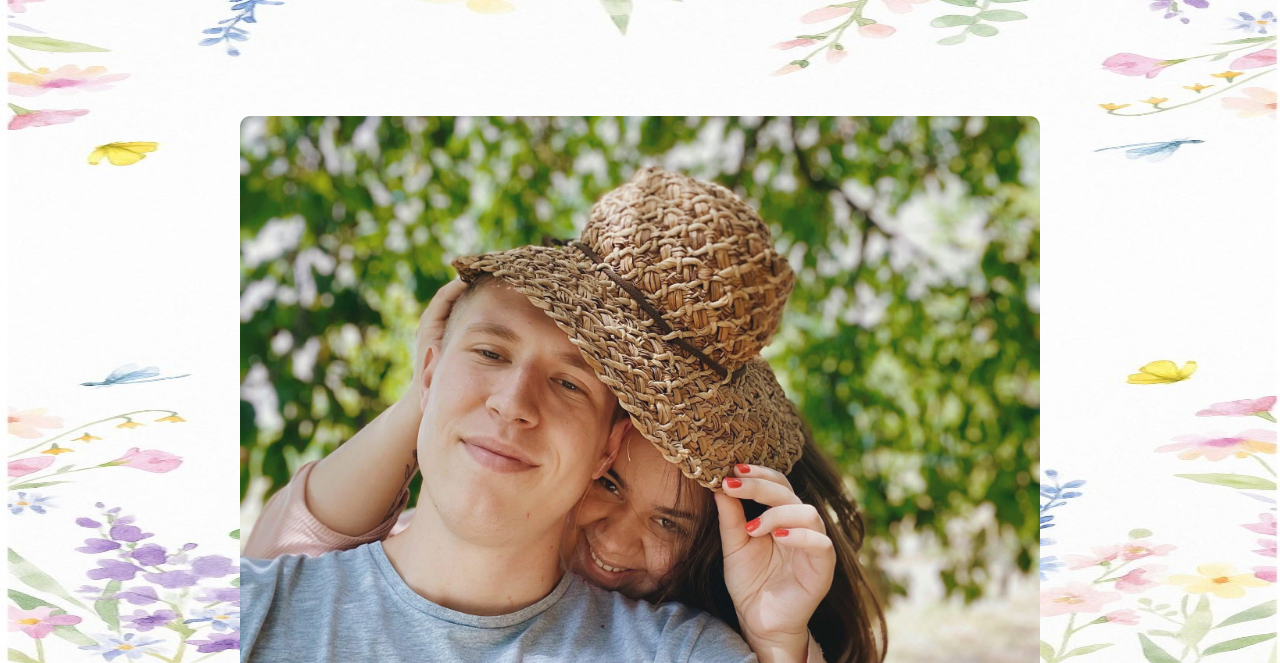
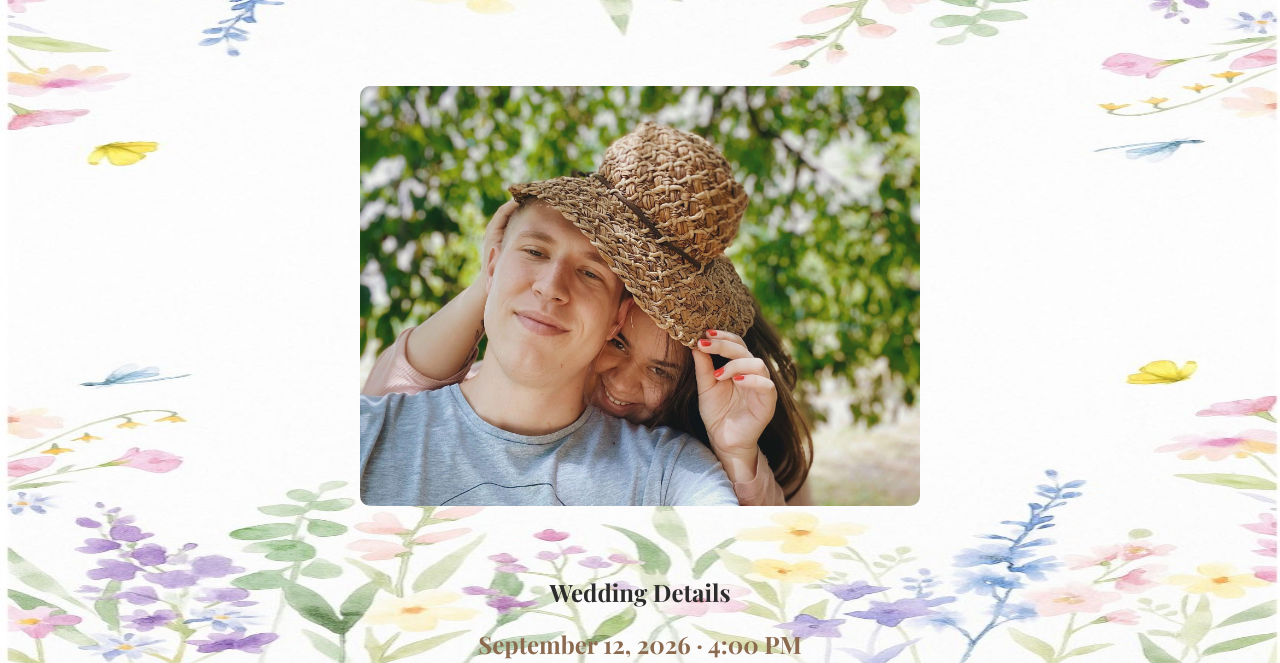
Before and after one commit to daliborbuncic/luka-mia, a plain HTML site: page index.html in a window 1280 px wide. Shown: the part 137-800 px from the top of the page. Drawn offline with nearby package versions, Linux system fonts and the light colour scheme; a web font is replaced by a local one.

Commit message:
Add files via upload

```diff
--- a/index.html
+++ b/index.html
@@ -62,7 +62,7 @@
     }
 
     section {
-      padding: 40px 20px;
+      padding: 20px 20px;
       max-width: 800px;
       margin: auto;
       text-align: center;
@@ -112,7 +112,7 @@
 
   <!-- Added image of Luka and Mia -->
   <section>
-    <img src="mia_luka.jpeg" alt="Luka and Mia" style="max-width: 100%; height: auto; border-radius: 10px; margin: 20px auto; display: block;">
+    <img src="mia_luka.jpeg" alt="Luka and Mia" style="max-width: 70%; height: auto; border-radius: 10px; margin: 10px auto; display: block;">
   </section>
 
   <section>
@@ -121,7 +121,7 @@
     <p>Kuglana<br>Zagreb</p>
   </section>
 
-  <section>
+  <section style="margin-top: 220px;">
 	<div style="margin-top: 30px;">
 	  <iframe
 		src="https://www.google.com/maps/embed?pb=!1m18!1m12!1m3!1d2781.2164340161743!2d15.94217431557152!3d45.812934479106254!2m3!1f0!2f0!3f0!3m2!1i1024!2i768!4f13.1!3m3!1m2!1s0x4765d67d9d59a0a7%3A0x90a9df6b4c5576ae!2sKuglana%20Grmo%C5%A1%C4%8Dica!5e0!3m2!1sen!2shr!4v1716997451813!5m2!1sen!2shr"
```
Lines whose indentation alone changed are shown as unchanged.
